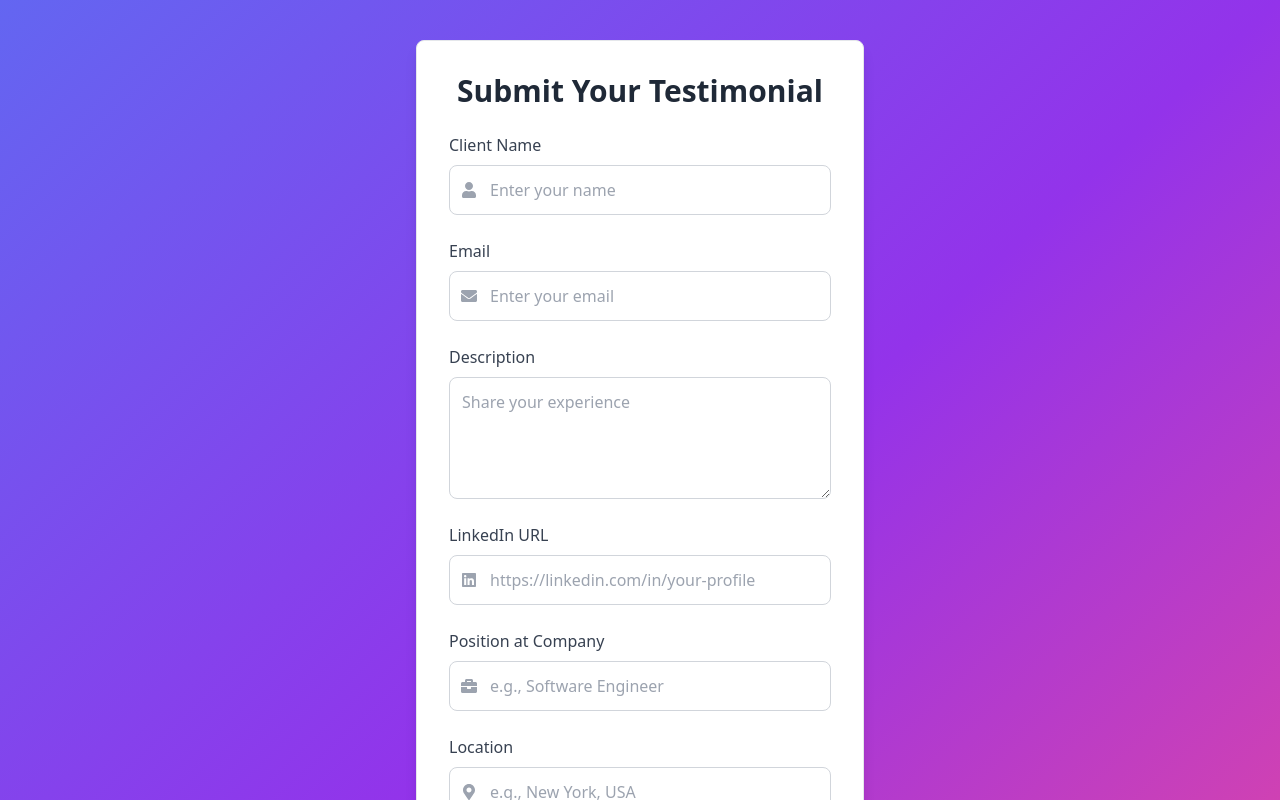
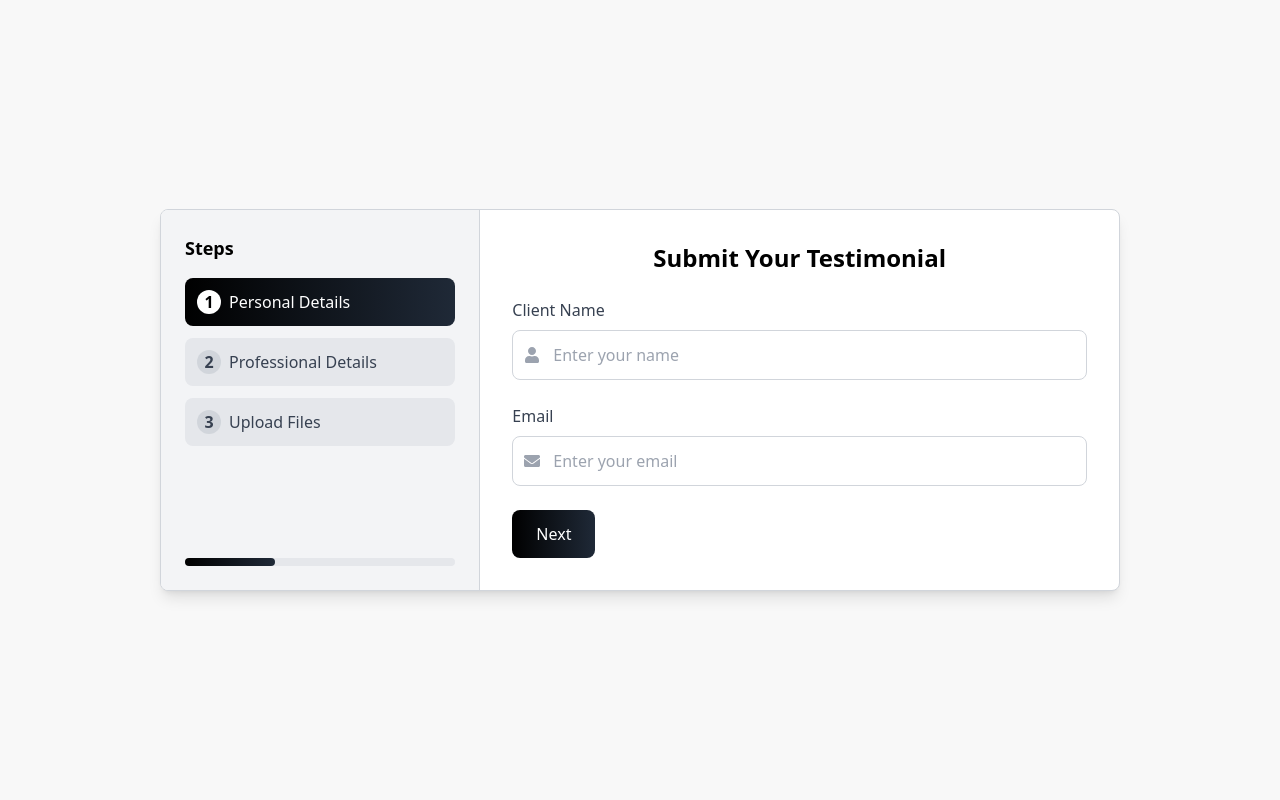
Before and after one commit to sahuashish940/hiredeasy_testimonial_next, a Next.js app: page / in a window 1280 px wide. Shown: the top 800 px of the page. Built offline with nearby package versions, Linux system fonts and the light colour scheme.

Commit message:
UI change

```diff
--- a/components/ReferralForm.jsx
+++ b/components/ReferralForm.jsx
@@ -1,11 +1,50 @@
-import { toast, ToastContainer } from 'react-toastify';
-import 'react-toastify/dist/ReactToastify.css';
+import { useState } from "react";
+import { toast, ToastContainer } from "react-toastify";
+import "react-toastify/dist/ReactToastify.css";
 
-export default function ReferralForm({ formData, setFormData, nextStep, prevStep }) {
+export default function ReferralForm({
+  formData,
+  setFormData,
+  nextStep,
+  prevStep,
+}) {
+  const [step, setStep] = useState(1);
+
+  const steps = ["Add Referrals", "Review & Submit"];
+
+  const validateStep = () => {
+    if (step === 1) {
+      if (
+        !formData.referrals.length ||
+        !formData.referrals.every(
+          (ref) => ref.name && ref.email && ref.phone && ref.university
+        )
+      ) {
+        return "All referral fields are required.";
+      }
+    }
+    return null;
+  };
+
+  const handleNext = () => {
+    const errorMessage = validateStep();
+    if (errorMessage) {
+      toast.error(errorMessage, {
+        position: "top-center",
+        autoClose: 3000,
+      });
+      return;
+    }
+    setStep(step + 1);
+  };
+
   const addReferral = () => {
     setFormData({
       ...formData,
-      referrals: [...formData.referrals, { name: "", email: "", phone: "", university: "" }],
+      referrals: [
+        ...formData.referrals,
+        { name: "", email: "", phone: "", university: "" },
+      ],
     });
     toast.success("New referral field added successfully!", {
       position: "top-center",
@@ -13,45 +52,33 @@ export default function ReferralForm({ formData, setFormData, nextStep, prevStep
     });
   };
 
-  const skipStep = async () => {
-    try {
-      const response = await fetch('/api/referral', {
-        method: 'POST',
-        headers: { 'Content-Type': 'application/json' },
-        body: JSON.stringify({}), // Send an empty payload
-      });
-
-      if (response.ok) {
-        const result = await response.json();
-        toast.success("Referral step skipped successfully!", {
+  const removeReferral = (index) => {
+    const updatedReferrals = formData.referrals.filter((_, i) => i !== index);
+    setFormData({ ...formData, referrals: updatedReferrals });
+    toast.info("Referral removed successfully.", {
       position: "top-center",
       autoClose: 3000,
     });
-        nextStep(); // Proceed to the next step
-      } else {
-        toast.error("Failed to skip referral step. Please try again.", {
-          position: "top-center",
-          autoClose: 3000,
-        });
-      }
-    } catch (error) {
-      console.error('Error skipping referral:', error);
-      toast.error("An error occurred while skipping the referral step.", {
-        position: "top-center",
-        autoClose: 3000,
-      });
-    }
   };
 
+  const renderStep = () => {
+    switch (step) {
+      case 1:
         return (
-    <div className="min-h-screen flex items-center justify-center bg-gradient-to-br from-indigo-500 via-purple-600 to-pink-500 py-10 px-4">
-      <div className="w-full max-w-lg bg-white shadow-lg rounded-lg p-6 sm:p-8 border border-gray-200">
-        <h3 className="text-2xl sm:text-3xl font-bold text-center text-gray-800 mb-6">
-          Refer Your Friends
-        </h3>
-        <form className="space-y-6">
+          <div className="space-y-6">
             {formData.referrals.map((ref, index) => (
-            <div key={index} className="space-y-4 border-b border-gray-300 pb-4 mb-4">
+              <div
+                key={index}
+                className="space-y-4 border-b border-gray-300 pb-4 mb-4 relative"
+              >
+                <button
+                  type="button"
+                  onClick={() => removeReferral(index)}
+                  className="absolute top-2 right-2 text-black font-bold text-lg hover:text-gray-800 transition-transform transform active:scale-95"
+                  style={{ padding: "4px", borderRadius: "50%" }}
+                >
+                  ×
+                </button>
                 <input
                   type="text"
                   placeholder="Friend's Name"
@@ -102,32 +129,146 @@ export default function ReferralForm({ formData, setFormData, nextStep, prevStep
                 />
               </div>
             ))}
-          <div className="flex justify-between space-x-4">
             <button
               type="button"
               onClick={addReferral}
-              className="w-full py-2 px-4 bg-indigo-500 text-white rounded-lg hover:bg-indigo-600 focus:outline-none focus:ring-2 focus:ring-indigo-400"
+              className="px-6 py-3 bg-gradient-to-r from-black to-gray-800 text-white font-medium rounded-lg hover:bg-black hover:text-white focus:ring-2 focus:ring-gray-600 transition-transform transform active:scale-95 duration-300"
             >
-              Add Friend
+              Add Another Referral
+            </button>
+          </div>
+        );
+      case 2:
+        return (
+          <div className="space-y-6">
+            {formData.referrals && formData.referrals.length > 0 ? (
+              formData.referrals.map((ref, index) => (
+                <div
+                  key={index}
+                  className="p-4 border border-gray-300 rounded-lg bg-gray-50 space-y-2"
+                >
+                  <p>
+                    <strong>Name:</strong> {ref.name || "N/A"}
+                  </p>
+                  <p>
+                    <strong>Email:</strong> {ref.email || "N/A"}
+                  </p>
+                  <p>
+                    <strong>Phone:</strong> {ref.phone || "N/A"}
+                  </p>
+                  <p>
+                    <strong>University:</strong> {ref.university || "N/A"}
+                  </p>
+                </div>
+              ))
+            ) : (
+              <p className="text-gray-500">No referrals added yet.</p>
+            )}
+          </div>
+        );
+      default:
+        return null;
+    }
+  };
+
+  return (
+    <div
+      className="min-h-screen flex items-center justify-center bg-gray-50"
+      style={{ background: "#f8f8f8" }}
+    >
+      <div
+        className="flex flex-col md:flex-row bg-white shadow-lg rounded-lg overflow-hidden border border-gray-300"
+        style={{ maxWidth: "960px", height: "600px", width: "100%" }}
+      >
+        {/* Navigation Bar */}
+        <div className="w-full md:w-1/3 bg-gray-100 p-6 flex flex-col border-r border-gray-300 hidden md:block relative">
+          <h3 className="text-lg font-bold mb-4">Steps</h3>
+          <ul className="space-y-3">
+            {steps.map((stepName, index) => (
+              <li
+                key={index}
+                className={`p-3 rounded-lg cursor-pointer flex items-center space-x-2 transition-transform transform active:scale-95 duration-300 ${
+                  step === index + 1
+                    ? "bg-gradient-to-r from-black to-gray-800 text-white"
+                    : "bg-gray-200 text-gray-700 hover:bg-gradient-to-r hover:from-black hover:to-gray-800 hover:text-white"
+                }`}
+                onClick={() => setStep(index + 1)}
+              >
+                <span
+                  className={`w-6 h-6 flex items-center justify-center rounded-full ${
+                    step === index + 1
+                      ? "bg-white text-black"
+                      : "bg-gray-300 text-gray-700"
+                  } font-bold`}
+                >
+                  {index + 1}
+                </span>
+                <span>{stepName}</span>
+              </li>
+            ))}
+          </ul>
+          <div className="absolute bottom-6 left-6 right-6">
+            <div className="w-full bg-gray-200 h-2 rounded-full">
+              <div
+                className="bg-gradient-to-r from-black to-gray-800 h-2 rounded-full"
+                style={{ width: `${(step / steps.length) * 100}%` }}
+              ></div>
+            </div>
+          </div>
+        </div>
+
+        {/* Main Content */}
+        <div className="w-full md:w-2/3 p-6 md:p-8 overflow-auto">
+          <div className="relative h-full">
+            <h3 className="text-2xl font-bold text-center mb-6">
+              Refer Your Friends
+            </h3>
+            {renderStep()}
+
+            <div className="flex flex-col md:flex-row justify-between mt-6">
+              {step > 1 && (
+                <button
+                  type="button"
+                  onClick={() => setStep(step - 1)}
+                  className="px-6 py-3 bg-gray-300 text-gray-700 font-medium rounded-lg hover:bg-gray-400 transition duration-300 mb-3 md:mb-0"
+                >
+                  Previous
+                </button>
+              )}
+              {step < steps.length ? (
+                <>
+                  <button
+                    type="button"
+                    onClick={() => {
+                      setFormData({ ...formData, referrals: [] }); // Clear all referral data
+                      setStep(step + 1); // Proceed to the next step
+                    }}
+                    className="px-6 py-3 bg-gray-300 text-black font-medium rounded-lg hover:bg-gray-400 hover:text-black focus:ring-2 focus:ring-gray-600 transition-transform transform active:scale-95 duration-300"
+                  >
+                    Skip
                   </button>
                   <button
                     type="button"
-              onClick={nextStep}
-              disabled={!formData.referrals.every(ref => ref.name && ref.email && ref.phone && ref.university)}
-              className="w-full py-2 px-4 bg-purple-500 text-white rounded-lg hover:bg-purple-600 focus:outline-none focus:ring-2 focus:ring-purple-400 disabled:bg-gray-300 disabled:cursor-not-allowed"
+                    onClick={handleNext}
+                    className="px-6 py-3 bg-gradient-to-r from-black to-gray-800 text-white font-medium rounded-lg hover:bg-black hover:text-white focus:ring-2 focus:ring-gray-600 transition-transform transform active:scale-95 duration-300"
                   >
                     Next
                   </button>
+                </>
+              ) : (
                 <button
                   type="button"
-              onClick={skipStep}
-              className="w-full py-2 px-4 bg-gray-300 text-gray-700 rounded-lg hover:bg-gray-400 focus:outline-none focus:ring-2 focus:ring-gray-300"
+                  onClick={nextStep}
+                  className="px-6 py-3 bg-gradient-to-r from-black to-gray-800 text-white font-medium rounded-lg hover:bg-black hover:text-white focus:ring-2 focus:ring-gray-600 transition-transform transform active:scale-95 duration-300"
                 >
-              Skip
+                  Submit
                 </button>
+              )}
             </div>
-        </form>
           </div>
+        </div>
+      </div>
+
       <ToastContainer />
     </div>
   );
--- a/components/TestimonialForm.jsx
+++ b/components/TestimonialForm.jsx
@@ -1,14 +1,35 @@
 import { useState } from 'react';
 import { FaUser, FaEnvelope, FaBriefcase, FaMapMarkerAlt, FaLinkedin, FaFileImage } from 'react-icons/fa';
-import { toast, ToastContainer, Slide } from 'react-toastify';
+import { toast, ToastContainer } from 'react-toastify';
 import 'react-toastify/dist/ReactToastify.css';
 
 export default function TestimonialForm({ formData, setFormData, nextStep }) {
   const [error, setError] = useState('');
+  const [step, setStep] = useState(1);
 
-  const validateForm = () => {
+  const steps = [
+    "Personal Details",
+    "Professional Details",
+    "Upload Files",
+  ];
+
+  const validateStep = () => {
+    switch (step) {
+      case 1:
         if (!formData.clientName.trim()) return "Client Name is required.";
         if (!formData.email || !/\S+@\S+\.\S+/.test(formData.email)) return "A valid Email is required.";
+        break;
+        case 2:
+          if (!formData.description.trim()) return "Description is required.";
+          if (!formData.position.trim()) return "Position is required.";
+          if (!formData.location.trim()) return "Location is required.";
+          if (
+            formData.linkedinURL &&
+            !/^https?:\/\/(www\.)?linkedin\.com\/.*$/.test(formData.linkedinURL)
+          ) {
+            return "A valid LinkedIn URL is required.";
+          }
+          break;
                 if (!formData.description.trim()) return "Description is required.";
         if (
           formData.linkedinURL &&
@@ -16,14 +37,18 @@ export default function TestimonialForm({ formData, setFormData, nextStep }) {
         ) {
           return "A valid LinkedIn URL is required.";
         }
-    if (!formData.position.trim()) return "Position at Company is required.";
-    if (!formData.location.trim()) return "Location is required.";
+        break;
+      case 3:
         if (!formData.profileImage) return "Profile Image is required.";
-    return null; // No errors
+        break;
+      default:
+        return null;
+    }
+    return null;
   };
 
   const handleNext = () => {
-    const errorMessage = validateForm();
+    const errorMessage = validateStep();
     if (errorMessage) {
       setError(errorMessage);
       toast.error(errorMessage, {
@@ -37,15 +62,7 @@ export default function TestimonialForm({ formData, setFormData, nextStep }) {
       return;
     }
     setError('');
-    toast.success('Form validated successfully!', {
-      position: "top-center",
-      autoClose: 2000,
-      hideProgressBar: false,
-      closeOnClick: true,
-      pauseOnHover: true,
-      draggable: true,
-    });
-    nextStep();
+    setStep(step + 1);
   };
 
   const handleFileUpload = (e, field) => {
@@ -81,13 +98,31 @@ export default function TestimonialForm({ formData, setFormData, nextStep }) {
     }
   };
 
+  const validateAllSteps = () => {
+    for (let i = 1; i <= steps.length; i++) {
+      setStep(i);
+      const errorMessage = validateStep();
+      if (errorMessage) {
+        setError(errorMessage);
+        toast.error(errorMessage, {
+          position: "top-center",
+          autoClose: 3000,
+          hideProgressBar: false,
+          closeOnClick: true,
+          pauseOnHover: true,
+          draggable: true,
+        });
+        return false;
+      }
+    }
+    return true;
+  };
+
+  const renderStep = () => {
+    switch (step) {
+      case 1:
         return (
-    <div className="min-h-screen flex items-center justify-center bg-gradient-to-br from-indigo-500 via-purple-600 to-pink-500 py-10 px-4">
-      <div className="w-full max-w-md bg-white shadow-lg rounded-lg p-6 sm:p-8 border border-gray-200">
-        <h3 className="text-2xl sm:text-3xl font-bold text-center text-gray-800 mb-6">
-          Submit Your Testimonial
-        </h3>
-        <form className="space-y-4 sm:space-y-6">
+          <div className="space-y-6">
             <div className="flex flex-col">
               <label className="text-gray-700 font-medium mb-2">Client Name</label>
               <div className="relative">
@@ -117,7 +152,11 @@ export default function TestimonialForm({ formData, setFormData, nextStep }) {
                 />
               </div>
             </div>
-
+          </div>
+        );
+        case 2:
+          return (
+            <div className="space-y-6">
               <div className="flex flex-col">
                 <label className="text-gray-700 font-medium mb-2">Description</label>
                 <textarea
@@ -131,6 +170,30 @@ export default function TestimonialForm({ formData, setFormData, nextStep }) {
               </div>
 
               <div className="flex flex-col">
+                <label className="text-gray-700 font-medium mb-2">Position</label>
+                <input
+                  type="text"
+                  placeholder="Enter your position"
+                  value={formData.position}
+                  onChange={(e) => setFormData({ ...formData, position: e.target.value })}
+                  className="p-3 border border-gray-300 rounded-lg focus:outline-none focus:ring-2 focus:ring-indigo-400 w-full"
+                  required
+                />
+              </div>
+
+              <div className="flex flex-col">
+                <label className="text-gray-700 font-medium mb-2">Location</label>
+                <input
+                  type="text"
+                  placeholder="Enter your location"
+                  value={formData.location}
+                  onChange={(e) => setFormData({ ...formData, location: e.target.value })}
+                  className="p-3 border border-gray-300 rounded-lg focus:outline-none focus:ring-2 focus:ring-indigo-400 w-full"
+                  required
+                />
+              </div>
+
+              <div className="flex flex-col">
                 <label className="text-gray-700 font-medium mb-2">LinkedIn URL</label>
                 <div className="relative">
                   <FaLinkedin className="absolute left-3 top-1/2 transform -translate-y-1/2 text-gray-400" />
@@ -140,40 +203,16 @@ export default function TestimonialForm({ formData, setFormData, nextStep }) {
                     value={formData.linkedinURL}
                     onChange={(e) => setFormData({ ...formData, linkedinURL: e.target.value })}
                     className="p-3 pl-10 border border-gray-300 rounded-lg focus:outline-none focus:ring-2 focus:ring-indigo-400 w-full"
-              />
-            </div>
-          </div>
-
-          <div className="flex flex-col">
-            <label className="text-gray-700 font-medium mb-2">Position at Company</label>
-            <div className="relative">
-              <FaBriefcase className="absolute left-3 top-1/2 transform -translate-y-1/2 text-gray-400" />
-              <input
-                type="text"
-                placeholder="e.g., Software Engineer"
-                value={formData.position}
-                onChange={(e) => setFormData({ ...formData, position: e.target.value })}
-                className="p-3 pl-10 border border-gray-300 rounded-lg focus:outline-none focus:ring-2 focus:ring-indigo-400 w-full"
                     required
                   />
                 </div>
               </div>
+            </div>
+          );
 
-          <div className="flex flex-col">
-            <label className="text-gray-700 font-medium mb-2">Location</label>
-            <div className="relative">
-              <FaMapMarkerAlt className="absolute left-3 top-1/2 transform -translate-y-1/2 text-gray-400" />
-              <input
-                type="text"
-                placeholder="e.g., New York, USA"
-                value={formData.location}
-                onChange={(e) => setFormData({ ...formData, location: e.target.value })}
-                className="p-3 pl-10 border border-gray-300 rounded-lg focus:outline-none focus:ring-2 focus:ring-indigo-400 w-full"
-                required
-              />
-            </div>
-          </div>
-
+      case 3:
+        return (
+          <div className="space-y-6">
             <div className="flex flex-col">
               <label className="text-gray-700 font-medium mb-2">Upload Profile Image</label>
               <div className="relative flex items-center">
@@ -205,24 +244,90 @@ export default function TestimonialForm({ formData, setFormData, nextStep }) {
                 <img src={formData.companyLogo} alt="Company Logo Preview" className="mt-4 w-32 h-32 object-cover rounded" />
               )}
             </div>
+          </div>
+        );
+      default:
+        return null;
+    }
+  };
 
+  return (
+    <div className="min-h-screen flex items-center justify-center bg-gray-50" style={{ background: "#f8f8f8" }}>
+      <div
+        className="flex flex-col md:flex-row bg-white shadow-lg rounded-lg overflow-hidden w-full max-w-5xl border border-gray-300"
+        style={{ maxWidth: "960px" }}
+      >
+        {/* Navigation Bar */}
+        <div className="w-full md:w-1/3 bg-gray-100 p-6 flex flex-col border-r border-gray-300">
+          <h3 className="text-lg font-bold mb-4">Steps</h3>
+          <ul className="space-y-3">
+            {steps.map((stepName, index) => (
+              <li
+                key={index}
+                className={`p-3 rounded-lg cursor-pointer flex items-center space-x-2 transition-transform transform active:scale-95 duration-300 ${
+                  step === index + 1 ? 'bg-gradient-to-r from-black to-gray-800 text-white' : 'bg-gray-200 text-gray-700 hover:bg-gradient-to-r hover:from-black hover:to-gray-800 hover:text-white'
+                }`}
+                onClick={() => setStep(index + 1)}
+              >
+                <span className={`w-6 h-6 flex items-center justify-center rounded-full ${
+                  step === index + 1 ? 'bg-white text-black' : 'bg-gray-300 text-gray-700'
+                } font-bold`}>{index + 1}</span>
+                <span>{stepName}</span>
+              </li>
+            ))}
+          </ul>
+          <div className="mt-auto">
+            <div className="w-full bg-gray-200 h-2 rounded-full">
+              <div
+                className="bg-gradient-to-r from-black to-gray-800 h-2 rounded-full"
+                style={{ width: `${(step / steps.length) * 100}%` }}
+              ></div>
+            </div>
+          </div>
+        </div>
+
+        {/* Main Content */}
+        <div className="w-full md:w-2/3 p-6 md:p-8">
+          <div className="relative">
+            <h3 className="text-2xl font-bold text-center mb-6">Submit Your Testimonial</h3>
+            {renderStep()}
+
+            <div className="flex flex-col md:flex-row justify-between mt-6">
+              {step > 1 && (
+                <button
+                  type="button"
+                  onClick={() => setStep(step - 1)}
+                  className="px-6 py-3 bg-gray-300 text-gray-700 font-medium rounded-lg hover:bg-gray-400 transition duration-300 mb-3 md:mb-0"
+                >
+                  Previous
+                </button>
+              )}
+              {step < 3 ? (
                 <button
                   type="button"
                   onClick={handleNext}
-            disabled={
-              !formData.clientName ||
-              !formData.email ||
-              !formData.description ||
-              !formData.position ||
-              !formData.location ||
-              !formData.profileImage
+                  className="px-6 py-3 bg-gradient-to-r from-black to-gray-800 text-white font-medium rounded-lg hover:bg-black hover:text-white focus:ring-2 focus:ring-gray-600 transition-transform transform active:scale-95 duration-300"
+                >
+                  Next
+                </button>
+              ) : (
+                <button
+                  type="button"
+                  onClick={() => {
+                    if (validateAllSteps()) {
+                      nextStep();
                     }
-            className="w-full py-3 rounded-lg font-medium bg-gradient-to-r from-indigo-500 to-purple-600 text-white hover:from-purple-600 hover:to-indigo-500 transition duration-200 disabled:bg-gray-400 disabled:cursor-not-allowed"
+                  }}
+                  className="px-6 py-3 bg-gradient-to-r from-black to-gray-800 text-white font-medium rounded-lg hover:bg-black hover:text-white focus:ring-2 focus:ring-gray-600 transition-transform transform active:scale-95 duration-300"
                 >
                   Submit
                 </button>
-        </form>
+              )}
             </div>
+          </div>
+        </div>
+      </div>
+
       <ToastContainer />
     </div>
   );
```
Also changed, not shown: components/Preview.jsx (+15 -10 lines), 1 other file (tests, documents, lock files or other folders). Lines whose indentation alone changed are shown as unchanged.
